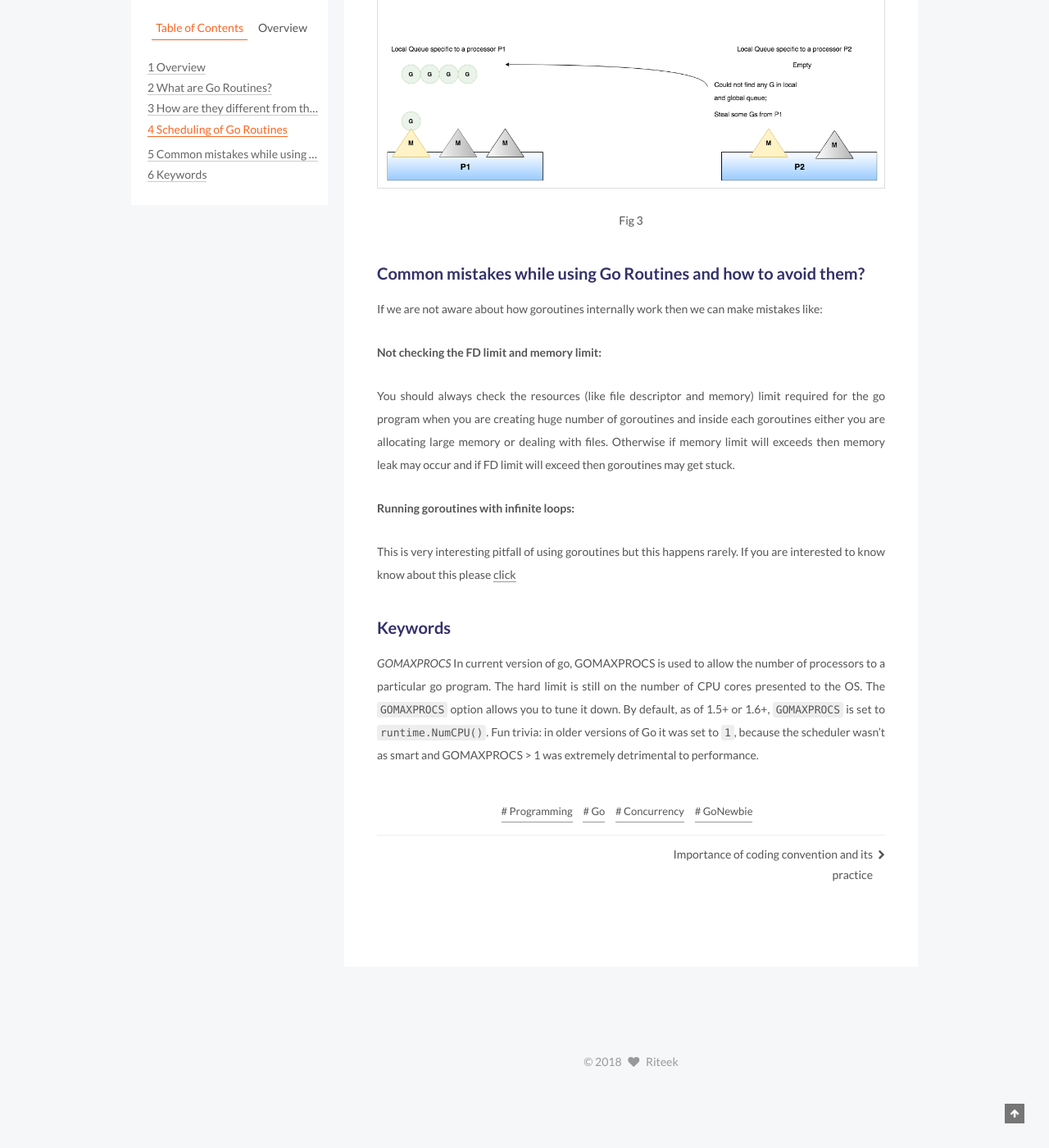
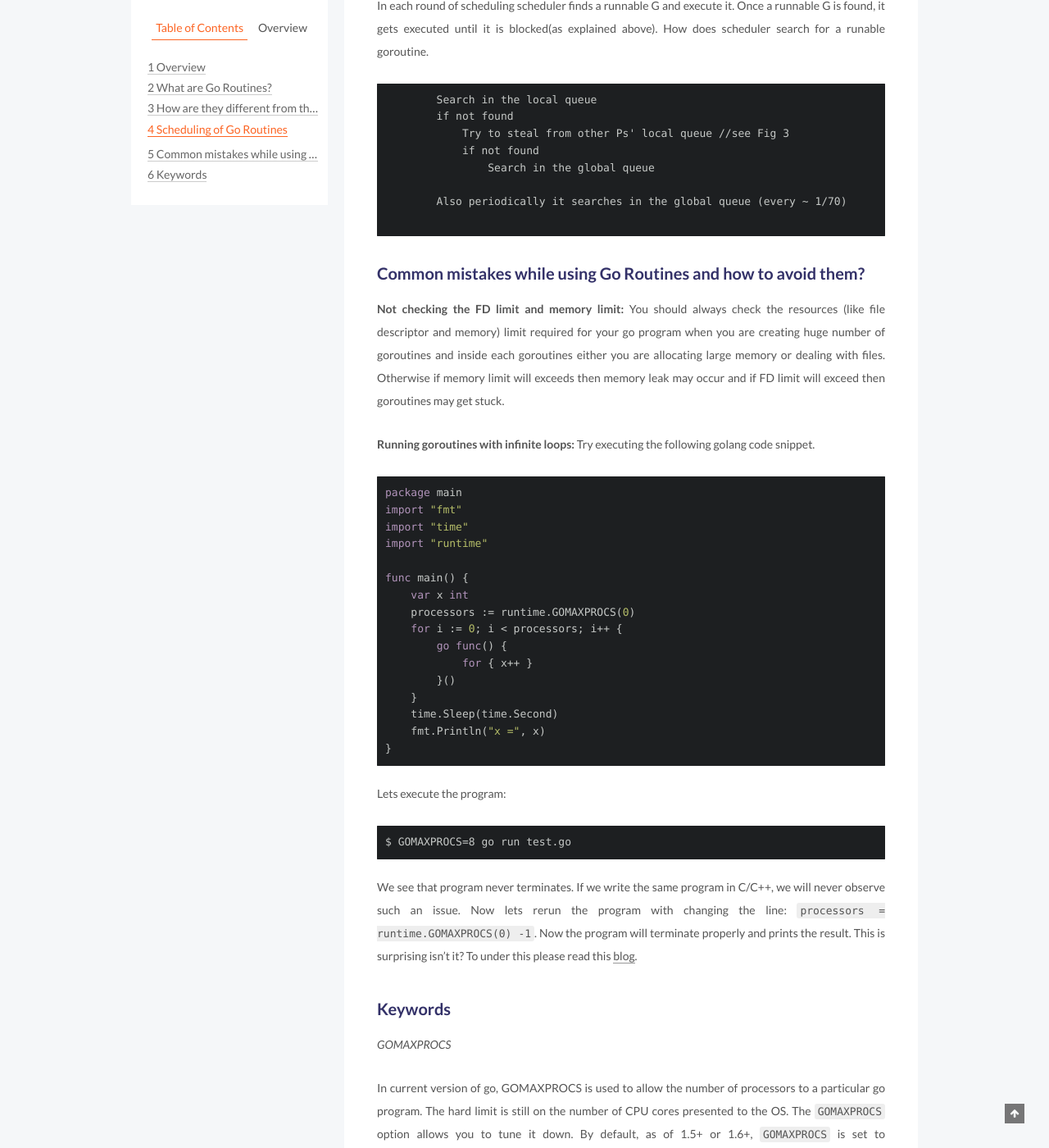
Before and after one commit to shubham7saxena/RiteekS.github.io, a Jekyll site: the page built from _posts/2018-03-03-Complete-Journey-with-GoRoutines.md, in a window 1280 px wide and 1400 px high, scrolled down 5012 px. Shown: the whole window at 82% size. Built offline with Jekyll 4.4.1, drawn with Linux system fonts in a browser that asks for light colours; comment, search, counter and statistics services are not loaded.

Commit message:
Add pitfall section in goroutins blog

````diff
--- a/_posts/2018-03-03-Complete-Journey-with-GoRoutines.md
+++ b/_posts/2018-03-03-Complete-Journey-with-GoRoutines.md
@@ -112,6 +112,10 @@ In any particular Go application the number of processors is equal to the GOMAXP
 
 Every P has a local goroutine queue and also there is a global goroutine queue which contains runnable goroutines. Each M should be assigned to a P. Ps may have no Ms if they are blocked or in a system call. At any time, there are at most GOMAXPROCS number of P and only one M can run per P. More Ms can be created by the scheduler if required.
 
+![go runtime](/assets/images/stealing.png)
+<p align="center">
+  Fig 3
+</p>
 
 In each round of scheduling scheduler finds a runnable G and execute it. Once a runnable G is found, it gets executed until it is blocked(as explained above). How does scheduler search for a runable goroutine.
 
@@ -126,24 +130,40 @@ In each round of scheduling scheduler finds a runnable G and execute it. Once a
 
 ```
 
-![go runtime](/assets/images/stealing.png)
-<p align="center">
-  Fig 3
-</p>
+## Common mistakes while using Go Routines and how to avoid them?
 
-## Common mistakes while using Go Routines and how to avoid them?
-If we are not aware about how goroutines internally work then we can make mistakes like:
+**Not checking the FD limit and memory limit:**  You should always check the resources (like file descriptor and memory) limit required for your go program when you are creating huge number of goroutines and inside each goroutines either you are allocating large memory or dealing with files. Otherwise if memory limit will exceeds then memory leak may occur and if FD limit will exceed then goroutines may get stuck.
 
-**Not checking the FD limit and memory limit:**
+**Running goroutines with infinite loops:**  Try executing the following golang code snippet.
+```go
+package main
+import "fmt"
+import "time"
+import "runtime"
 
-You should always check the resources (like file descriptor and memory) limit required for the go program when you are creating huge number of goroutines and inside each goroutines either you are allocating large memory or dealing with files. Otherwise if memory limit will exceeds then memory leak may occur and if FD limit will exceed then goroutines may get stuck.
+func main() {
+    var x int
+    processors := runtime.GOMAXPROCS(0)
+    for i := 0; i < processors; i++ {
+        go func() {
+            for { x++ }
+        }()
+    }
+    time.Sleep(time.Second)
+    fmt.Println("x =", x)
+}
+```
+Lets execute the program:
 
-**Running goroutines with infinite loops:**
+```
+$ GOMAXPROCS=8 go run test.go
+```
 
-This is very interesting pitfall of using goroutines but this happens rarely. If you are interested to know know about this please [click](http://www.sarathlakshman.com/2016/06/15/pitfall-of-golang-scheduler)
+We see that program never terminates. If we write the same program in C/C++, we will never observe such an issue. Now lets rerun the program with changing the line: `processors = runtime.GOMAXPROCS(0) -1`. Now the program will terminate properly and prints the result. This is surprising isn't it? To under this please read this [blog](http://www.sarathlakshman.com/2016/06/15/pitfall-of-golang-scheduler).
 
 
 ## Keywords
 
-_GOMAXPROCS_
+*GOMAXPROCS*
+
 In current version of go, GOMAXPROCS is used to allow the number of processors to a particular go program. The hard limit is still on the number of CPU cores presented to the OS. The `GOMAXPROCS` option allows you to tune it down. By default, as of 1.5+ or 1.6+, `GOMAXPROCS` is set to `runtime.NumCPU()`. Fun trivia: in older versions of Go it was set to `1`, because the scheduler wasn’t as smart and GOMAXPROCS > 1 was extremely detrimental to performance.
````
